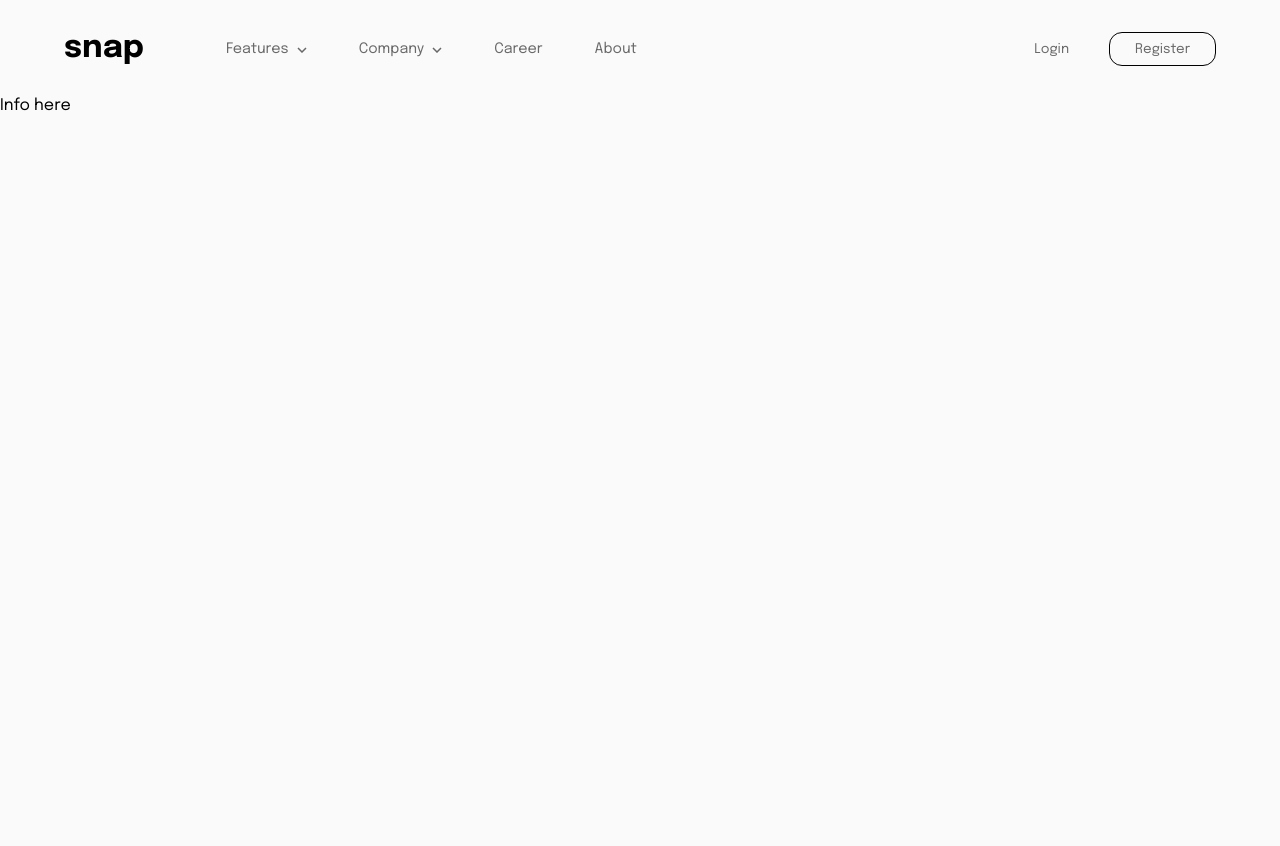
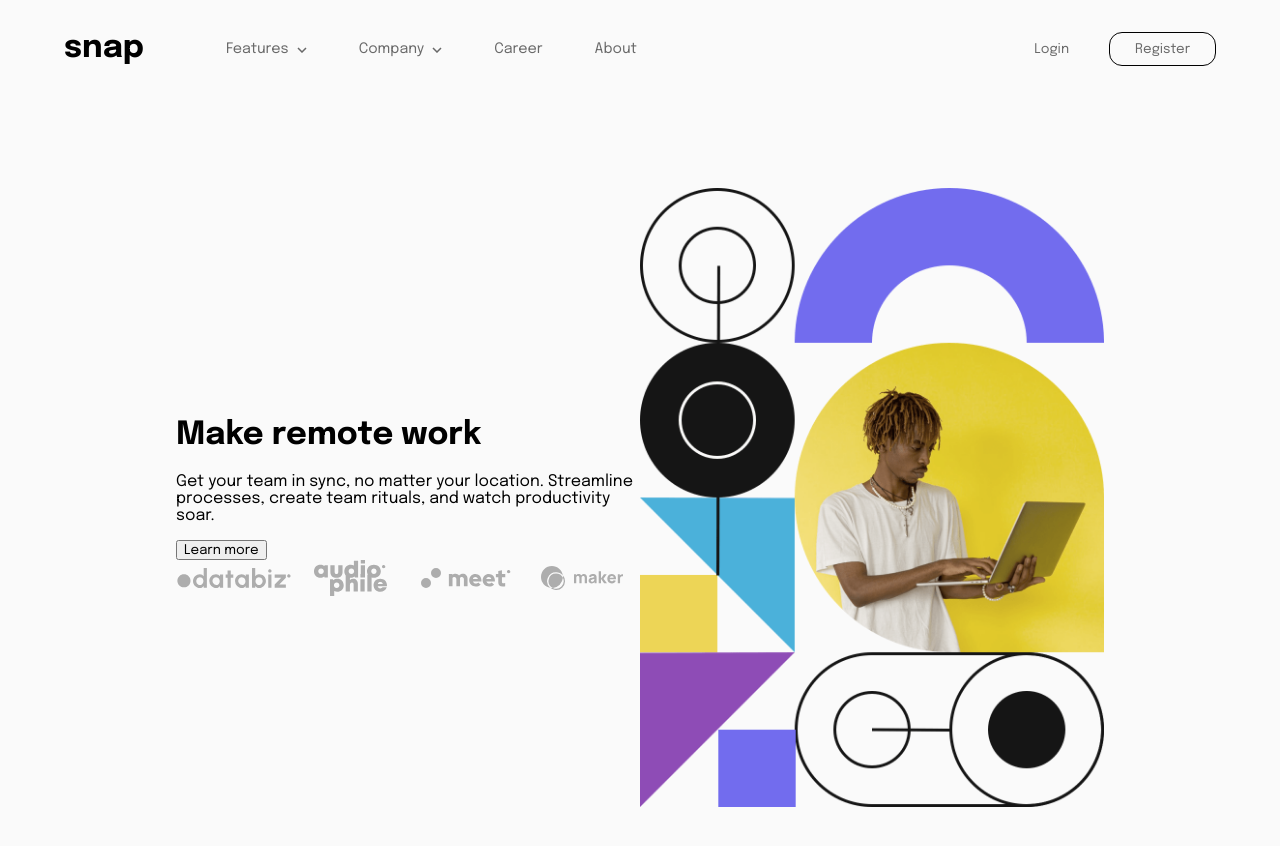
Before and after one commit to LorryAfriyie/intro-section-with-dropdown-navigation, a React (Vite) app: page / in a window 1280 px wide. Shown: the top 846 px of the page. Before the commit the page ends 800 px from the top, so only its background shows below. Built offline with nearby package versions, Linux system fonts and the light colour scheme.

Commit message:
Hero styling
Creating grid to add separate sections for hero content (ongoing).

```diff
--- a/src/components/Hero.jsx
+++ b/src/components/Hero.jsx
@@ -2,7 +2,23 @@ export const Hero = () => {
   return (
     <main className="hero">
       <div className="hero__content-grid">
-        <div className="hero__info">Info here</div>
+        <div className="hero__info">
+          <h1 className="hero__main-text">Make remote work</h1>
+
+          <p className="hero__sub-text">
+            Get your team in sync, no matter your location. Streamline
+            processes, create team rituals, and watch productivity soar.
+          </p>
+
+          <button className="hero__learn-btn">Learn more</button>
+
+          <div className="hero__client-grid">
+            <img src="images/client-databiz.svg" alt="" />
+            <img src="images/client-audiophile.svg" alt="" />
+            <img src="images/client-meet.svg" alt="" />
+            <img src="images/client-maker.svg" alt="" />
+          </div>
+        </div>
         <div className="hero__img-container"></div>
       </div>
     </main>
--- a/src/scss/dropdown.scss
+++ b/src/scss/dropdown.scss
@@ -45,6 +45,7 @@
     width: 100%;
 
     &__dropdown-menu {
+      background-color: var(--clr-almost-white);
       top: 0;
       position: relative;
       transform: none;
--- a/src/scss/hero.scss
+++ b/src/scss/hero.scss
@@ -2,16 +2,30 @@
   &__content-grid {
     display: grid;
     justify-content: center;
-    grid-template-columns: repeat(2, 1fr);
+    width: min(100% - 2rem, 58rem);
+    margin-inline: auto;
+
+    height: 100vh;
+
+    @media (min-width: 40em) {
+      grid-template-columns: repeat(2, 1fr);
+    }
   }
 
-  /* &__info {
+  &__info {
+    place-content: center;
   }
 
   &__img-container {
+    background-image: url("/images/image-hero-desktop.png");
+    background-repeat: no-repeat;
+    background-position: center;
+    background-size: contain;
   }
 
-  &__img-container::after {
-    content: url("/images/image-hero-desktop.png");
-  } */
+  &__client-grid {
+    display: grid;
+    grid-template-columns: repeat(4, 1fr);
+    place-items: center;
+  }
 }
```
